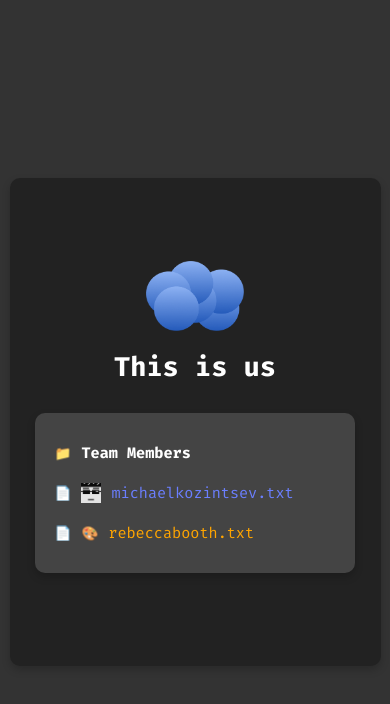
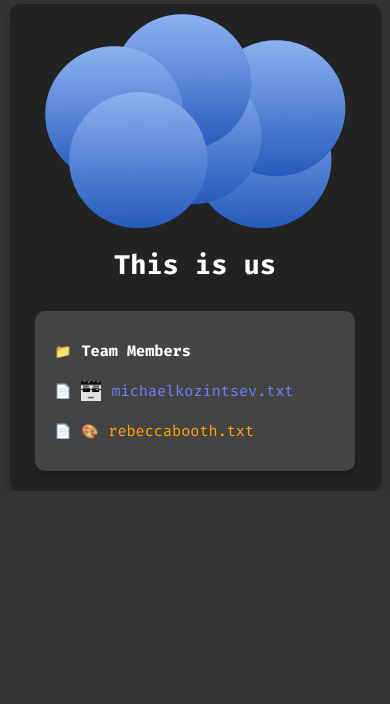
Before and after one commit to 4w0d/digitalkern-teamcards, a plain HTML site: page index.html in a window 390 px wide. Drawn offline with Linux system fonts and the light colour scheme; files whose address does not match are found by name.

Commit message:
fixing mobile view

```diff
--- a/assets/css/main.css
+++ b/assets/css/main.css
@@ -10,6 +10,10 @@ html, body {
     padding: 0;
     height: 100%;
     overflow: hidden;
+}
+
+body {
+    display: flex;
 }
 
 strong {
@@ -327,6 +331,14 @@ a:active {
 }
 
 @media (max-width: 768px) {
+
+    body {
+        margin-top: 1%;
+        width: auto;
+        height: auto;
+    }
+
+
     .container,
     .profile-card,
     .minesweeper-game-container,
```
